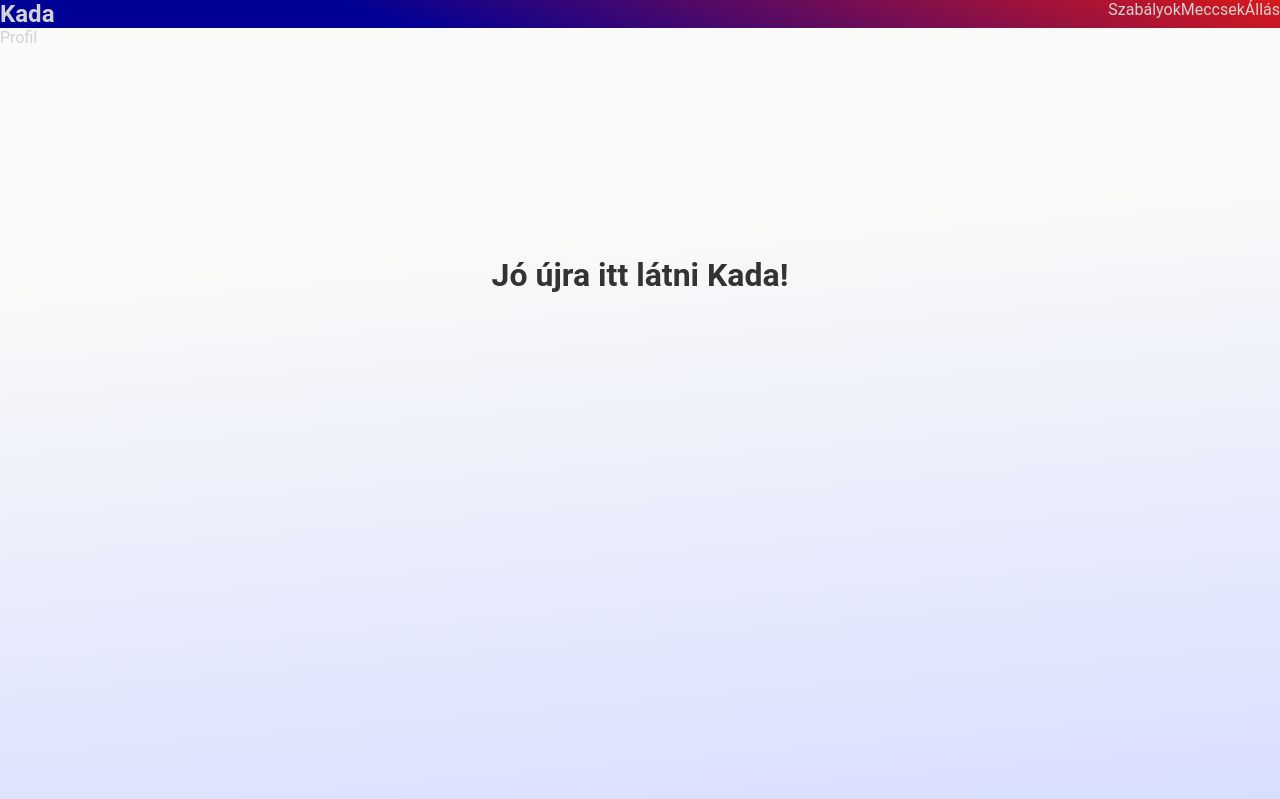
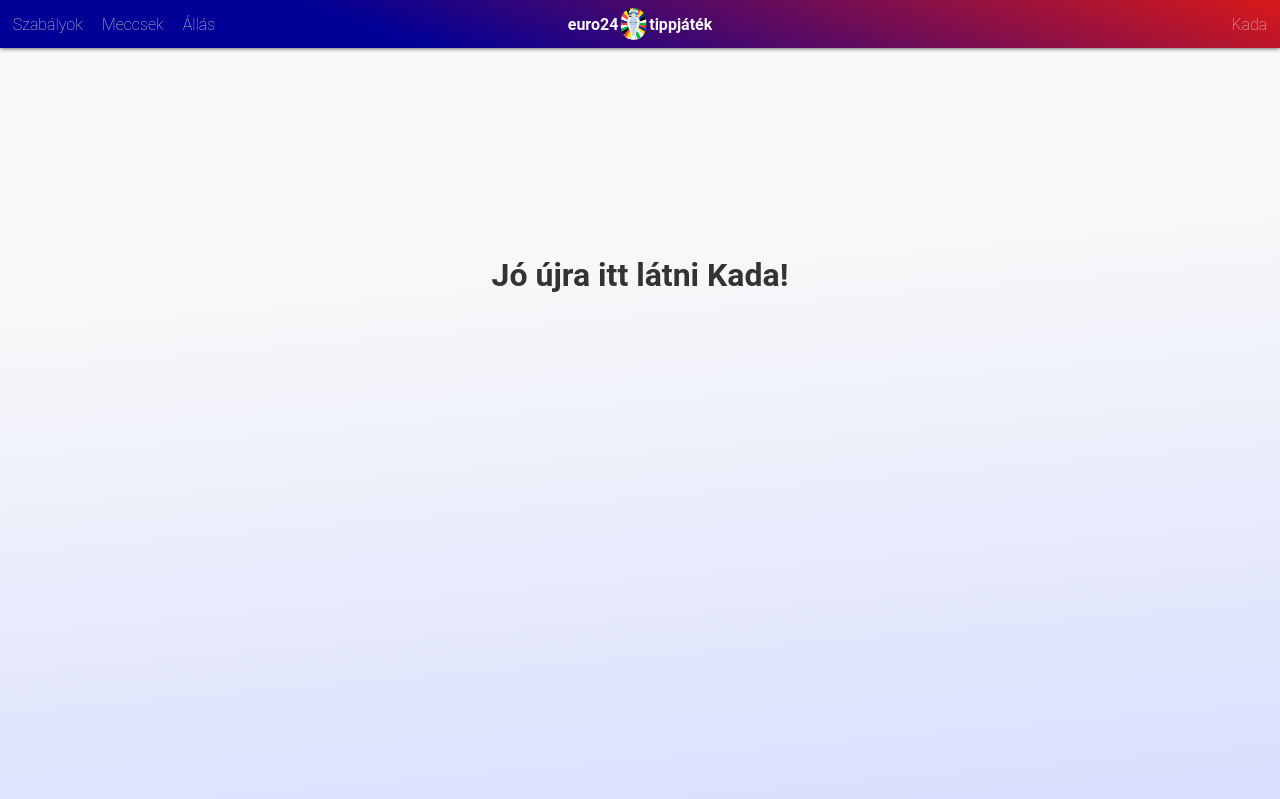
Before and after one commit to bombaHKI/euro24_tipp, a Flask app: page / in a window 1280 px wide. Shown: the top 799 px of the page. Run offline with Flask 3, Linux system fonts and the light colour scheme; a user stored in the database is signed in; parts of the project's set-up code (start-up, migrations or seed data) failed here and were passed over.

Commit message:
reszponzív header

```diff
--- a/app.py
+++ b/app.py
@@ -83,5 +83,10 @@ def allas():
 def profil():
    return render_template("alap_header.jinja")
 
+@app.route("/logout")
+def logout():
+   logout_user()
+   return redirect(url_for("login"))
+
 if __name__ == "__main__":
    app.run(debug=True)
--- a/static/styles/alap.css
+++ b/static/styles/alap.css
@@ -34,9 +34,6 @@
 html {
     overflow-y: scroll;
     scroll-behavior: smooth;
-}
-
-html, body {
     margin: 0;
     height: 100%;
 }
@@ -121,3 +118,8 @@ input[type="text"], input[type="password"] {
         to { translate: 0; }
     }
     /* #endregion } */
+
+#udv-ujra {
+    margin-top: max(20%, 2rem);
+    text-align: center;
+}
--- a/static/styles/header.css
+++ b/static/styles/header.css
@@ -1,89 +1,167 @@
-#udv-ujra {
-    margin-top: max(20%, 2rem);
-    text-align: center;
-}
-
-a {
-    text-decoration: inherit;
-    color: inherit;
-}
-
 header {
     width: 100%;
     top: 0;
     position: fixed;
-    display: flex;
-    justify-content: space-between;
+    display: grid;
+    grid-template-columns: 1fr 1fr 1fr;
+    align-items: center;
     color: var(--text3);
     background-image: linear-gradient(20deg,var(--main1) 30%, var(--main2));
+    box-shadow: 0 0 5px var(--text1);
     z-index: 10;
+    height: 3em;
+    padding: 0 .2em;
+    user-select: none;
 }
 
-#nagymenu {
-    height: 100%;
-    display: flex;
-    align-items: stretch;
-}
-header #hamburger-ikon {
-    display: none;
-}
-
-.menunyito {
-    display: flex;
-    align-items: stretch;
-    position: relative;
-}
-
-#user-menu {
-    top: 100%;
-    right: 0;
-    min-width: 100%;
-    white-space: nowrap;
-    position: absolute;
-    display: none;
-    flex-direction: column;
-    align-items: stretch;
-    text-align: left;
-    backdrop-filter: blur(2px);
-    z-index: 1;
-}
-#user-menu a {
-    justify-content: flex-end;
-}
-.menunyito > a:hover + #user-menu,
-.menunyito > a:focus-within + #user-menu {
-    display: flex;
-}
-#user-menu:hover {
+#main-nav {
     display: flex;
 }
 
-@media only screen and (max-width: 550px) {
-    #nagymenu {
-        position: absolute;
-        left: 0;
-        top: 100%;
-        flex-direction: column;
-        align-items: stretch;
-        background-color: rgba(0, 0, 0, 0.9);
-        backdrop-filter: blur(2px);
-        display: none;
-        height: auto;
-    }
-    #nagymenu a {
-        justify-content: flex-start;
-    }
-    header #hamburger-ikon {
-        display: block;
+#logo {
+    color: var(--text2);
+    justify-self: center;
+    font-weight: bold;
     display: flex;
     align-items: center;
-        justify-content: center;
+    margin: 0 2ch;
 }
-    .menunyito > a:hover + #nagymenu,
-    .menunyito > a:focus-within + #nagymenu {
+#logo img {
+    height: 2em;
+    margin: 2px;
+}
+
+.menu {
+    position: relative;
+    height: 100%;
+    display: flex;
+    align-items: center;
+    justify-self: right;
+}
+
+.menu-gomb, .header-gomb {
+    padding: .5em .6em;
+    cursor: pointer;
+    font-weight: lighter;
+    position: relative;
+    transition-property: color, background-color;
+    transition-duration: .2s;
+    border-radius: 5px;
+    background-color: transparent;
+    white-space: nowrap;
+}
+.header-gomb:hover {
+    color: var(--text2);
+}
+
+.menu.active .menu-gomb,
+.menu-gomb:hover {
+    color: var(--text2);
+    background-color: rgba(255, 255, 255, 0.2);
+    z-index: 9;
+}
+.header-gomb::after {
+    position: absolute;
+    bottom: .3em;
+    left: 0;
+    width: 100%;
+    height: 2px;
+    content: '';
+    transform-origin: right;
+    transform: scale(0);
+    background-color: var(--bg-to);
+    transition: transform .2s;
+}
+.header-gomb:hover::after {
+    transform: scale(1);
+    transform-origin: left;
+}
+
+.dropdown {
+    transition: 0s;
+    position: absolute;
+    top: calc(100% + .2em);
+    right: 0;
+    visibility: hidden;
+    background: linear-gradient(20deg,var(--main1) 10%,var(--main2));
+    padding: .5em 1ch;
+    border-radius: .2em;
+    box-shadow: 0 1px 3px var(--text1);
+    opacity: 0;
+    translate: calc(100% + 2em);
+    transition-property: opacity, translate, visibility;
+    transition-timing-function: linear, cubic-bezier(.45,1.8,.74,.75), linear;
+    transition-duration: .3s, .3s, 1s;
+    z-index: 9;
+
+    display: grid;
+    grid-template-columns: 1fr;
+    text-align: right;
+}
+.menu.active .dropdown {
+    transition-duration: .3s, .3s, 0;
+    visibility: visible;
+    opacity: 1;
+    translate: 0 0;
+}
+.dropdown-blur-layer {
+    visibility: hidden;
+    position: fixed;
+    top: 0;
+    left: 0;
+    height: 100%;
+    width: 100%;
+    background-color: rgba(0, 0, 0, 0.4);
+    backdrop-filter: blur(1px);
+    opacity: 0;
+    transition: opacity .2s, backdrop-filter .2s;
+    z-index: 8;
+}
+.menu.active .dropdown-blur-layer {
+    visibility: visible;
+    opacity: 1;
+}
+
+.small-header {
+    grid-template-columns: 1fr 1fr;
+}
+.small-header #main-nav {
+    display: none;
+}
+.small-header #logo {
+    justify-self: baseline;
+}
+#hamburger-menu {
+    display: none;
+}
+.small-header #user-menu {
+    display: none;
+}
+.small-header #hamburger-menu {
     display: flex;
 }
-    #nagymenu:hover {
-        display: flex;
+.dropdown hr {
+    color: var(--text3);
+    opacity: .7;
+    margin: .5em 0;
 }
+
+/*#region hamburger svg ---------------------------------{*/
+
+svg.menu-gomb {
+    padding: 0;
+    box-sizing: content-box;
+    height: 2.2em;
+    width: 2.2em;
 }
+.menu-gomb .line {
+    stroke: var(--text3);
+    fill: none;
+    stroke-width: 1px;
+    transition: d .3s, opacity .2s;
+}
+.menu.active .line1 { d: path("M 6 6 10 10 14 6"); }
+.menu.active .line2 { d: path("M 0 0 20 0 20 20 0 20 0 0"); opacity: 0;}
+.menu.active .line3 { d: path("M 6 14 10 10 14 14"); }
+
+/*#endregion hamburger svg}*/
--- a/static/styles/login.css
+++ b/static/styles/login.css
@@ -29,8 +29,8 @@ form {
     gap: 2em;
 }
 
-h2 {
-    margin: 0;
+main > h2 {
+    margin-top: 2em;
 }
 
 .gomb {
--- a/templates/alap.jinja
+++ b/templates/alap.jinja
@@ -7,7 +7,7 @@
 	<meta charset="UTF-8">
 	<meta name="viewport" content="width=device-width, initial-scale=1.0">
 	<title>euro24 | tippjáték</title>
-	<link rel="icon" type="image/x-icon" href="{{ url_for('static', filename='media/favicon.png') }}">
+	<link rel="icon" type="image/x-icon" href="{{ url_for('static', filename='media/logo_rect_mini.png') }}">
 	<link rel="stylesheet" href="{{ url_for('static', filename='styles/alap.css') }}"/>
 	<script src="{{ url_for('static',filename='scripts/alap.js') }}" defer></script>
 	{% endblock head_elements %}
--- a/templates/alap_header.jinja
+++ b/templates/alap_header.jinja
@@ -3,6 +3,7 @@
 {% block head_elements %}
     {{ super() }}
     <link rel="stylesheet" href="{{ url_for('static', filename='styles/header.css') }}"/>
+	<script src="{{ url_for('static',filename='scripts/header.js') }}" defer></script>
 {% endblock head_elements %}
 
 
@@ -13,33 +14,48 @@
 ] -%}
 
 {% set account_options = [
-    ('Profil', 'profil')
+    ('Profil', 'profil'),
+    ('Kijelentkezés', 'logout')
 ] -%}
 
 
 {% block body_content %}
-	<header>
-		<div class="menunyito">
-			<a class="gomb">
-				<h2>{{ current_user.name }}</h2>
-			</a>
-			<div id="user-menu">
+	<header class="small-header">
+		<div id="main-nav">
+			{% for caption, func in nav_options %}
+			 <a class="header-gomb" href="{{url_for(func)}}">{{ caption }}</a>
+			{% endfor %}
+		</div>
+
+		<span id="logo">
+			euro24<img src="{{ url_for('static', filename='media/logo_mini.png')}}">tippjáték
+		</span>
+
+		<div id="user-menu" class="menu">
+			<span class="menu-gomb">{{current_user.name}}</span>
+			<div class="dropdown-blur-layer"></div>
+			<div class="dropdown">
 				{% for caption, func in account_options %}
-				<a  class="gomb"
-				href="{{url_for(func)}}">{{ caption }}</a>
+					<a class="header-gomb" href="{{url_for(func)}}">{{ caption }}</a>
 				{% endfor %}
 			</div>
 		</div>
 
-		<div class="menunyito">
-			<a class="gomb" id="hamburger-ikon">
-				menu
-			</a>
-			<div  id="nagymenu">
-			{% for caption, func in nav_options %}
-				<a  class="gomb"
-				href="{{url_for(func)}}">{{ caption }}</a>
-			{% endfor %}
+		<div id="hamburger-menu" class="menu">
+			<svg class="menu-gomb" viewBox="0 0 20 20" xmlns="http://www.w3.org/2000/svg">
+                <path class="line line1" d="M 4 6 10 6 16 6"/>
+                <path class="line line2" d="M 4 10 16 10 16 10 4 10 4 10"/>
+                <path class="line line3" d="M 4 14 10 14 16 14"/>
+            </svg>
+			<div class="dropdown-blur-layer"></div>
+			<div id="hamburger-menu-dropdown" class="dropdown">
+				{% for caption, func in nav_options %}
+					<a class="header-gomb" href="{{url_for(func)}}">{{ caption }}</a>
+				{% endfor %}
+				<hr>
+				{% for caption, func in account_options %}
+					<a class="header-gomb" href="{{url_for(func)}}">{{ caption }}</a>
+				{% endfor %}
 			</div>
 		</div>
 	</header>
```
Also changed, not shown: static/scripts/header.js (added, +52 -0 lines), static/media/favicon.png (deleted), static/media/logo.png (added), static/media/logo_mini.png (added), static/media/logo_rect.png (added), static/media/logo_rect_mini.png (added), 1 other file. Lines whose indentation alone changed are shown as unchanged.
